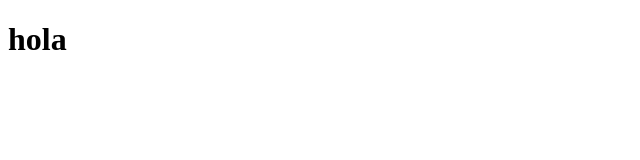
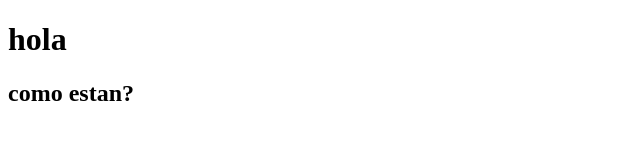
Before and after one commit to DiegoDelgado82/repo2, a plain HTML site: page index.html in a window 1280 px wide. Shown: the whole page, without its empty margins (0-640 px from the left). Drawn offline with Linux system fonts and the light colour scheme.

Commit message:
agregando h2

```diff
--- a/index.html
+++ b/index.html
@@ -8,5 +8,6 @@
 </head>
 <body>
     <h1>hola</h1>
+    <h2>como estan?</h2>
 </body>
 </html>
```
